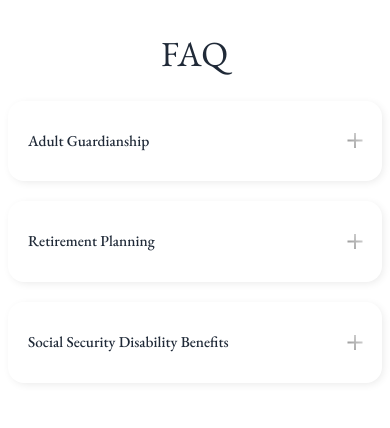
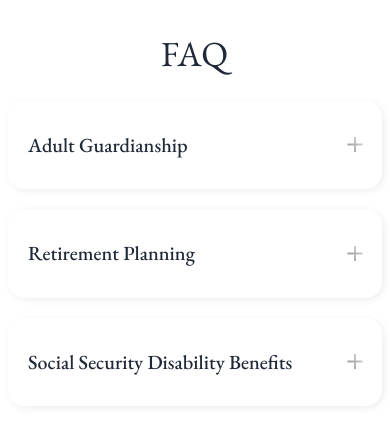
Before and after one commit to alstudio93/david-davies, a Next.js app: page /elderlaw in a window 390 px wide. Shown: the part 1000-1428 px from the top of the page. Built offline with nearby package versions, Linux system fonts and the light colour scheme; a web font is replaced by a local one.

Commit message:
testing font size for accordian (mobile)

```diff
--- a/components/FAQ/Accordian.jsx
+++ b/components/FAQ/Accordian.jsx
@@ -13,7 +13,7 @@ const Accordian = ({
 
             <div className='flex items-center justify-between w-full py-5 cursor-pointer' onClick={() => toggle(index)}>
                 {
-                    <h6 className='font-medium text-[0.95rem] md:text-lg leading-relaxed font-garamond w-[86%]'>
+                    <h6 className='font-medium text-xl md:text-lg leading-relaxed font-garamond w-[86%]'>
                         {title}
                     </h6>
                 }
@@ -28,7 +28,7 @@ const Accordian = ({
             {
                 <div className={clicked === index ? 'content accordian-active' : 'content'}
                 >
-                    <p className='font-normal text-[0.9rem] sm:text-base'>{desc}</p>
+                    <p className='text-base font-normal'>{desc}</p>
 
                 </div>
             }
```
